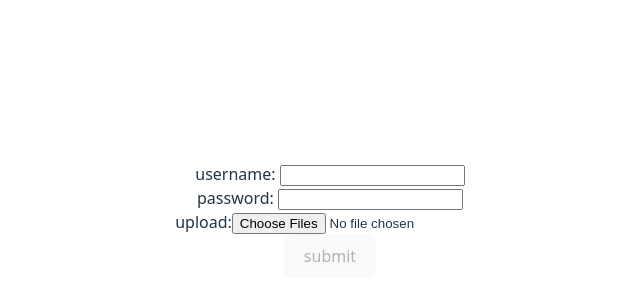
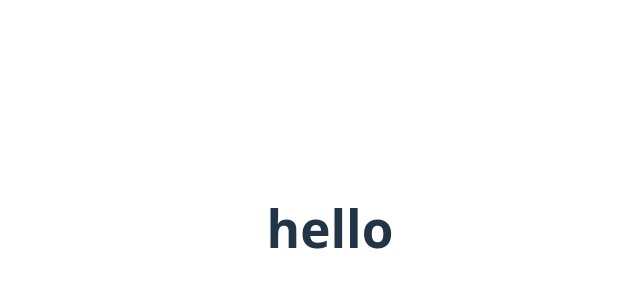
Before and after one commit to sergetoure/formreact, a React (Vite) app: page / in a window 1280 px wide. Shown: the part 172-472 px from the top of the page, without its empty margins (310-950 px from the left). Built offline with nearby package versions, Linux system fonts and the light colour scheme.

Commit message:
first commit

```diff
--- a/src/App.jsx
+++ b/src/App.jsx
@@ -1,93 +1,9 @@
 import "./App.css";
-import DessertList from "./DessertList";
-import { useReducer, useRef } from "react";
-
-const desserts = [
-  {
-    name: "Chocolate Cake",
-    calories: 400,
-    createdAt: "2022-09-01",
-  },
-  {
-    name: "Ice Cream",
-    calories: 200,
-    createdAt: "2022-01-02",
-  },
-  {
-    name: "Tiramisu",
-    calories: 300,
-    createdAt: "2021-10-03",
-  },
-  {
-    name: "Cheesecake",
-    calories: 600,
-    createdAt: "2022-01-04",
-  },
-];
-const reducer = (state, action) => {
-  if (action.type === "input") {
-    if (action.e.target.id === "username") {
-      return { ...state, username: action.e.target.value };
-    } else if (action.e.target.id === "password") {
-      return { ...state, password: action.e.target.value };
-    }
-  }
-};
-const initialState = {
-  username: "",
-  password: "",
-};
 
 function App() {
-  const [state, dispatch] = useReducer(reducer, initialState);
-  const fileRef = useRef(null);
-
-  const handleSubmit = (e) => {
-    e.preventDefault();
-
-    const uploadFile = fileRef.current.files;
-    console.log(uploadFile);
-    console.log(state);
-  };
-
   return (
     <div className="App">
-      <form onSubmit={handleSubmit}>
-        <div>
-          <label htmlFor="username">username: </label>
-          <input
-            value={state.username}
-            onChange={(e) => dispatch({ type: "input", e: e })}
-            type="text"
-            id="username"
-          />
-        </div>
-
-        <div>
-          <label htmlFor="password">password: </label>
-          <input
-            value={state.password}
-            onChange={(e) => dispatch({ type: "input", e: e })}
-            type="password"
-            id="password"
-          />
-        </div>
-        <div>
-          <label htmlFor="">upload:</label>
-          <input
-            ref={fileRef}
-            type="file"
-            name="file"
-            id="file"
-            multiple={true}
-          />
-        </div>
-        <button disabled={!state.username || !state.password} type="submit">
-          submit
-        </button>
-      </form>
-      <p>{state.username}</p>
-      <p>{state.password}</p>
+      <h1>hello</h1>
     </div>
   );
 }
```
